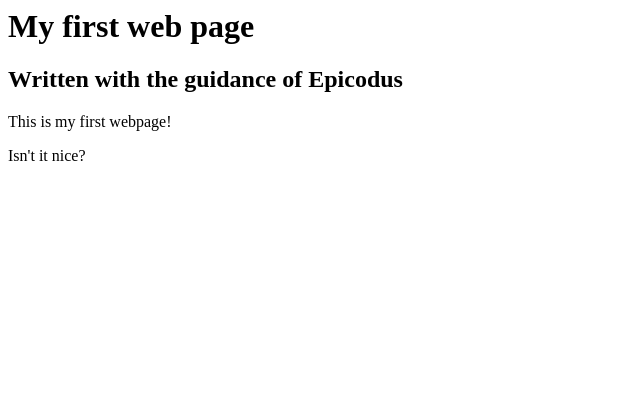
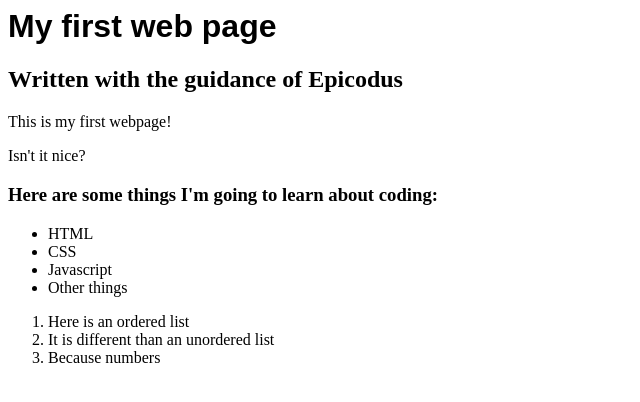
Before and after one commit to melkes/my-second-webpage, a plain HTML site: page my-second-webpage.html in a window 1280 px wide. Shown: the whole page, without its empty margins (0-640 px from the left). Drawn offline with Linux system fonts and the light colour scheme.

Commit message:
add list elements

```diff
--- a/my-second-webpage.html
+++ b/my-second-webpage.html
@@ -1,5 +1,19 @@
-<h1>My first web page</h1>
-<h2>Written with the guidance of Epicodus</h2>
+<html>
+  <h1 style="font-family: sans-serif;">My first web page</h1>
+  <h2>Written with the guidance of Epicodus</h2>
 
-<p>This is my first webpage!</p>
-<p>Isn't it nice?</p>
+  <p>This is my first webpage!</p>
+  <p>Isn't it nice?</p>
+  <h3>Here are some things I'm going to learn about coding:</h3>
+  <ul>
+    <li>HTML</li>
+    <li>CSS</li>
+    <li>Javascript</li>
+    <li>Other things</li>
+  </ul>
+  <ol>
+    <li>Here is an ordered list</li>
+    <li>It is different than an unordered list</li>
+    <li>Because numbers</li>
+  </ol>
+</html>
```
